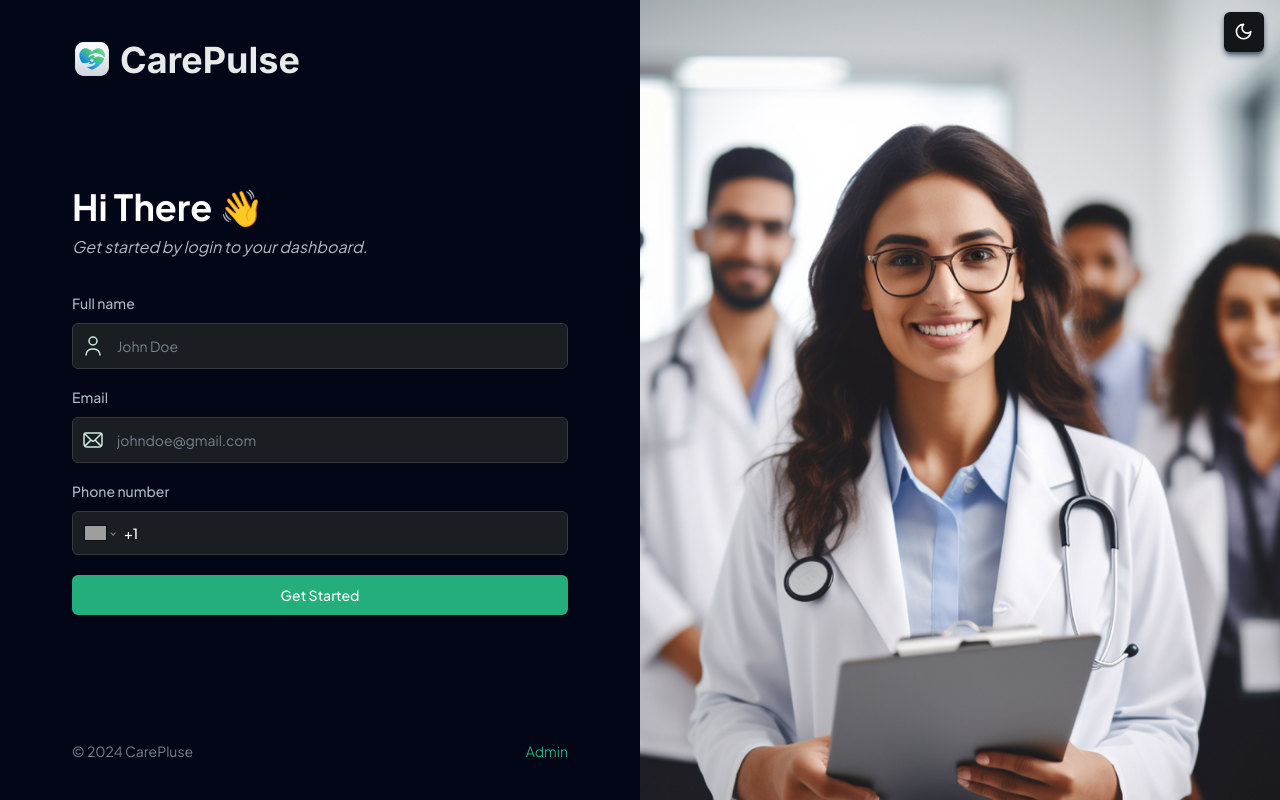
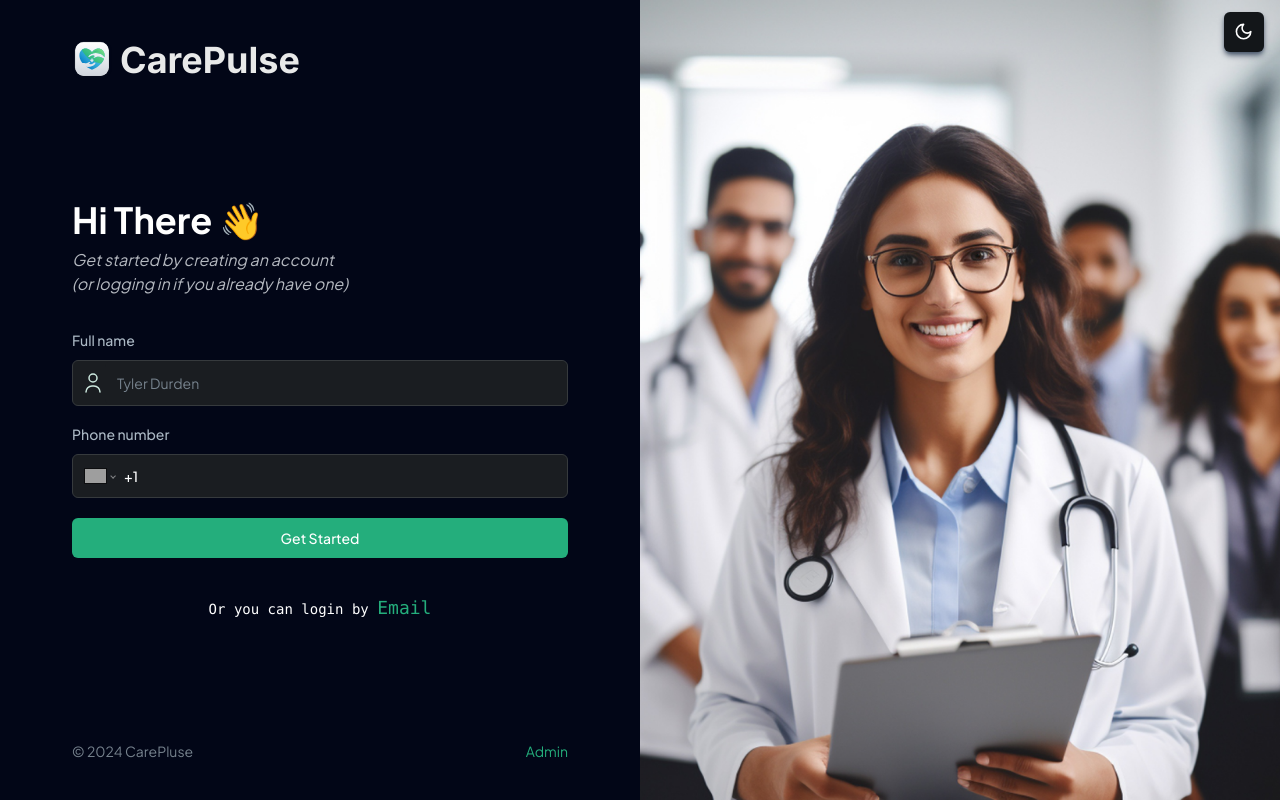
Before and after one commit to YousfiHamza/vitalpath, a Next.js app: page /login in a window 1280 px wide. Built offline with nearby package versions, Linux system fonts and the light colour scheme; grey boxes are pictures that could not be loaded.

Commit message:
fix: patient form conditional login

```diff
--- a/components/modules/forms/PatientForm/index.tsx
+++ b/components/modules/forms/PatientForm/index.tsx
@@ -15,12 +15,73 @@ import { createUser } from "@/lib/actions/patient.actions";
 import { UserFormValidation } from "@/lib/validation";
 import "react-phone-number-input/style.css";
 
+const getIsValidMobilePhone = (phone: string) => /^\+\d{10,15}$/.test(phone);
+const getIsValidEmail = (email: string): boolean => {
+  const emailRegex = /^[^\s@]+@[^\s@]+\.[^\s@]+$/;
+  return emailRegex.test(email);
+};
+
 export const PatientForm = () => {
   const router = useRouter();
   const [isLoading, setIsLoading] = useState(false);
+  const [isLoginByPhone, setIsLoginByPhone] = useState(true);
+
+  const handleToggleLoginMethod = () => {
+    if (isLoginByPhone) {
+      form.setValue("phone", ""); // Clear phone field when switching to email
+    } else {
+      form.setValue("email", ""); // Clear email field when switching to phone
+    }
+    setIsLoginByPhone(prev => !prev);
+  };
 
   const form = useForm<z.infer<typeof UserFormValidation>>({
-    resolver: zodResolver(UserFormValidation),
+    resolver: zodResolver(
+      z
+        .object({
+          name: z
+            .string()
+            .min(2, "Name must be at least 2 characters")
+            .max(50, "Name must be at most 50 characters"),
+          email: z.string().optional(), // Initially optional
+          phone: z.string().optional(), // Initially optional
+        })
+        .superRefine((data, refinementContext) => {
+          if (isLoginByPhone) {
+            // When logging in by phone
+            if (!data.phone || !getIsValidMobilePhone(data.phone)) {
+              refinementContext.addIssue({
+                code: z.ZodIssueCode.custom,
+                message: "Invalid phone number",
+                path: ["phone"],
+              });
+            }
+            if (data.email) {
+              refinementContext.addIssue({
+                code: z.ZodIssueCode.custom,
+                message: "Email should be empty when logging in with phone",
+                path: ["email"],
+              });
+            }
+          } else {
+            // When logging in by email
+            if (!data.email || !getIsValidEmail(data.email)) {
+              refinementContext.addIssue({
+                code: z.ZodIssueCode.custom,
+                message: "Invalid email address",
+                path: ["email"],
+              });
+            }
+            if (data.phone) {
+              refinementContext.addIssue({
+                code: z.ZodIssueCode.custom,
+                message: "Phone should be empty when logging in with email",
+                path: ["phone"],
+              });
+            }
+          }
+        }),
+    ),
     defaultValues: {
       name: "",
       email: "",
@@ -34,8 +95,8 @@ export const PatientForm = () => {
     try {
       const user = {
         name: values.name,
-        email: values.email,
-        phone: values.phone,
+        email: values.email !== "" ? values.email : undefined,
+        phone: values.phone !== "" ? values.phone : undefined,
       };
 
       const newUser = await createUser(user);
@@ -59,7 +120,9 @@ export const PatientForm = () => {
         <div className="my-8 space-y-1 md:space-y-2">
           <h1 className="header">Hi There 👋</h1>
           <p className="text-theme italic opacity-75">
-            Get started by login to your dashboard.
+            Get started by creating an account
+            <br />
+            (or logging in if you already have one)
           </p>
         </div>
 
@@ -68,21 +131,12 @@ export const PatientForm = () => {
           control={form.control}
           name="name"
           label="Full name"
-          placeholder="John Doe"
+          placeholder="Tyler Durden"
           iconSrc="/assets/icons/user.svg"
           iconAlt="user"
         />
 
-        <CustomFormField
-          fieldType={FormFieldType.INPUT}
-          control={form.control}
-          name="email"
-          label="Email"
-          placeholder="johndoe@gmail.com"
-          iconSrc="/assets/icons/email.svg"
-          iconAlt="email"
-        />
-
+        {isLoginByPhone ? (
           <CustomFormField
             fieldType={FormFieldType.PHONE_INPUT}
             control={form.control}
@@ -90,8 +144,30 @@ export const PatientForm = () => {
             label="Phone number"
             placeholder="(555) 123-4567"
           />
+        ) : (
+          <CustomFormField
+            fieldType={FormFieldType.INPUT}
+            control={form.control}
+            name="email"
+            label="Email"
+            placeholder="tyler-durden@fc.com"
+            iconSrc="/assets/icons/email.svg"
+            iconAlt="email"
+          />
+        )}
 
         <SubmitButton isLoading={isLoading}>Get Started</SubmitButton>
+
+        <p className="text-center font-mono text-sm font-light">
+          Or you can login by{" "}
+          <button
+            type="button"
+            onClick={handleToggleLoginMethod}
+            className="cursor-pointer text-lg text-green-500 hover:font-bold hover:underline"
+          >
+            {isLoginByPhone ? "Email" : "Phone"}
+          </button>
+        </p>
       </form>
     </Form>
   );
--- a/lib/actions/patient.actions.ts
+++ b/lib/actions/patient.actions.ts
@@ -30,8 +30,8 @@ export const createUser = async (user: CreateUserParams) => {
     // Check existing user
     if (error && error?.code === 409) {
       const documents = await Promise.any([
-        users.list([Query.equal("phone", [user.phone])]),
-        users.list([Query.equal("email", [user.email])]),
+        users.list([Query.equal("phone", [user.phone ?? ""])]),
+        users.list([Query.equal("email", [user.email ?? ""])]),
       ]);
       return documents.users[0];
     }
--- a/types/types.d.ts
+++ b/types/types.d.ts
@@ -1,7 +1,7 @@
 declare interface CreateUserParams {
   name: string;
-  email: string;
-  phone: string;
+  email?: string;
+  phone?: string;
 }
 declare interface User extends CreateUserParams {
   $id: string;
```
Lines whose indentation alone changed are shown as unchanged.
